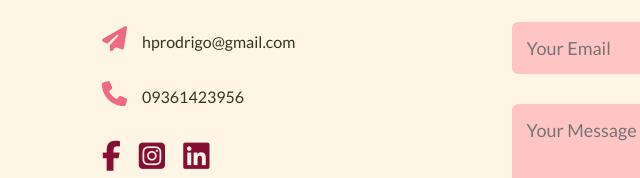
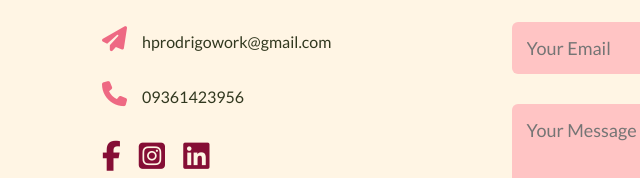
Before and after one commit to hprodz/website, a plain HTML site: page index.html in a window 1280 px wide. Shown: the part 3061-3239 px from the top of the page, 26-666 px from the left. Drawn offline with Linux system fonts and the light colour scheme.

Commit message:
Update index.html

```diff
--- a/index.html
+++ b/index.html
@@ -142,7 +142,7 @@
         <div class="row">
             <div class="contact-left">
                 <h1 class="sub-title">Contact Me</h1>
-                <p><i class="fa-solid fa-paper-plane"></i>hprodrigo@gmail.com</p>
+                <p><i class="fa-solid fa-paper-plane"></i>hprodrigowork@gmail.com</p>
                 <p><i class="fa-solid fa-phone"></i>09361423956</p>
                 <div class="social-icons">
                     <a href="https://www.facebook.com/hannapie.025"><i class="fa-brands fa-facebook-f"></i></a>
```
